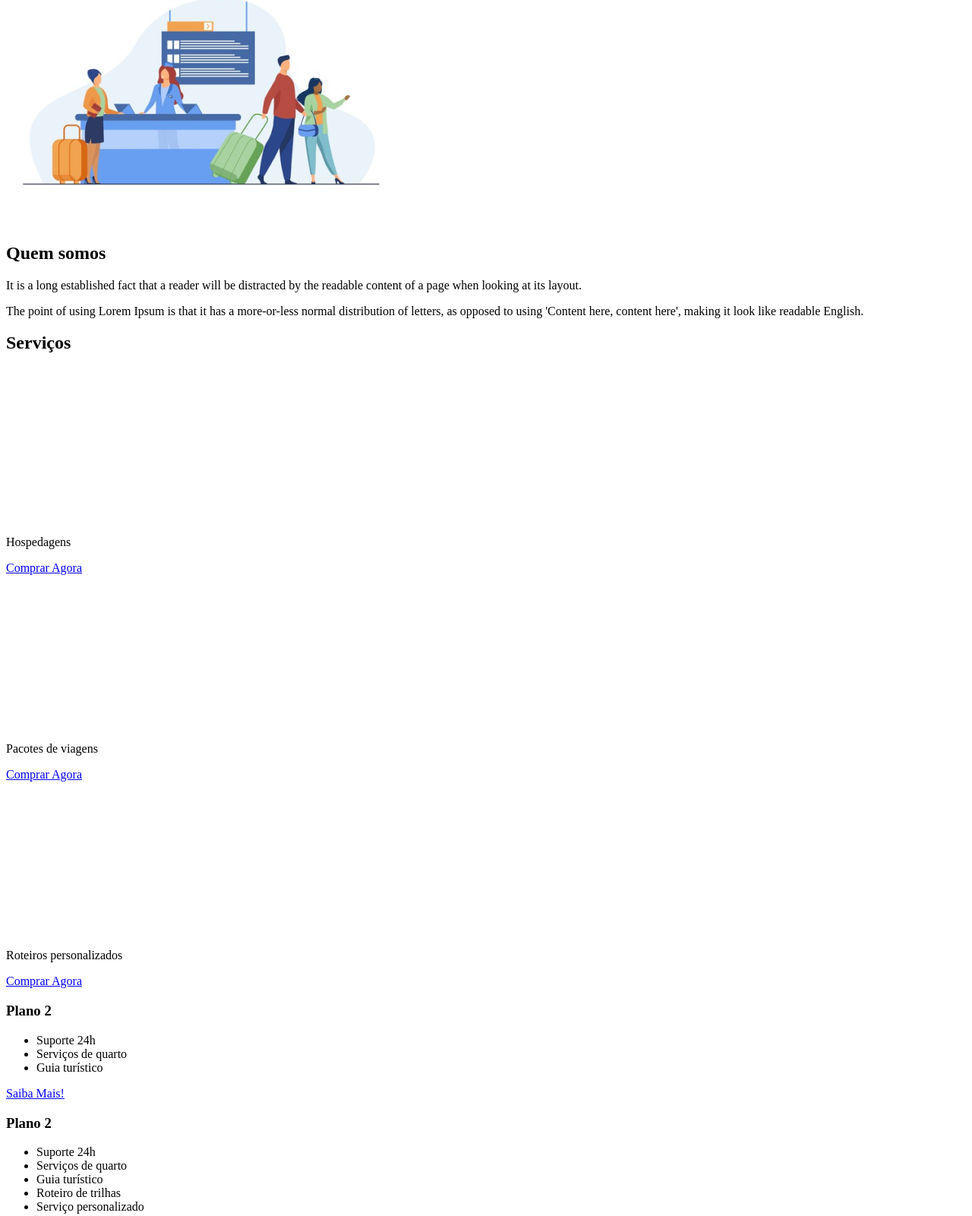
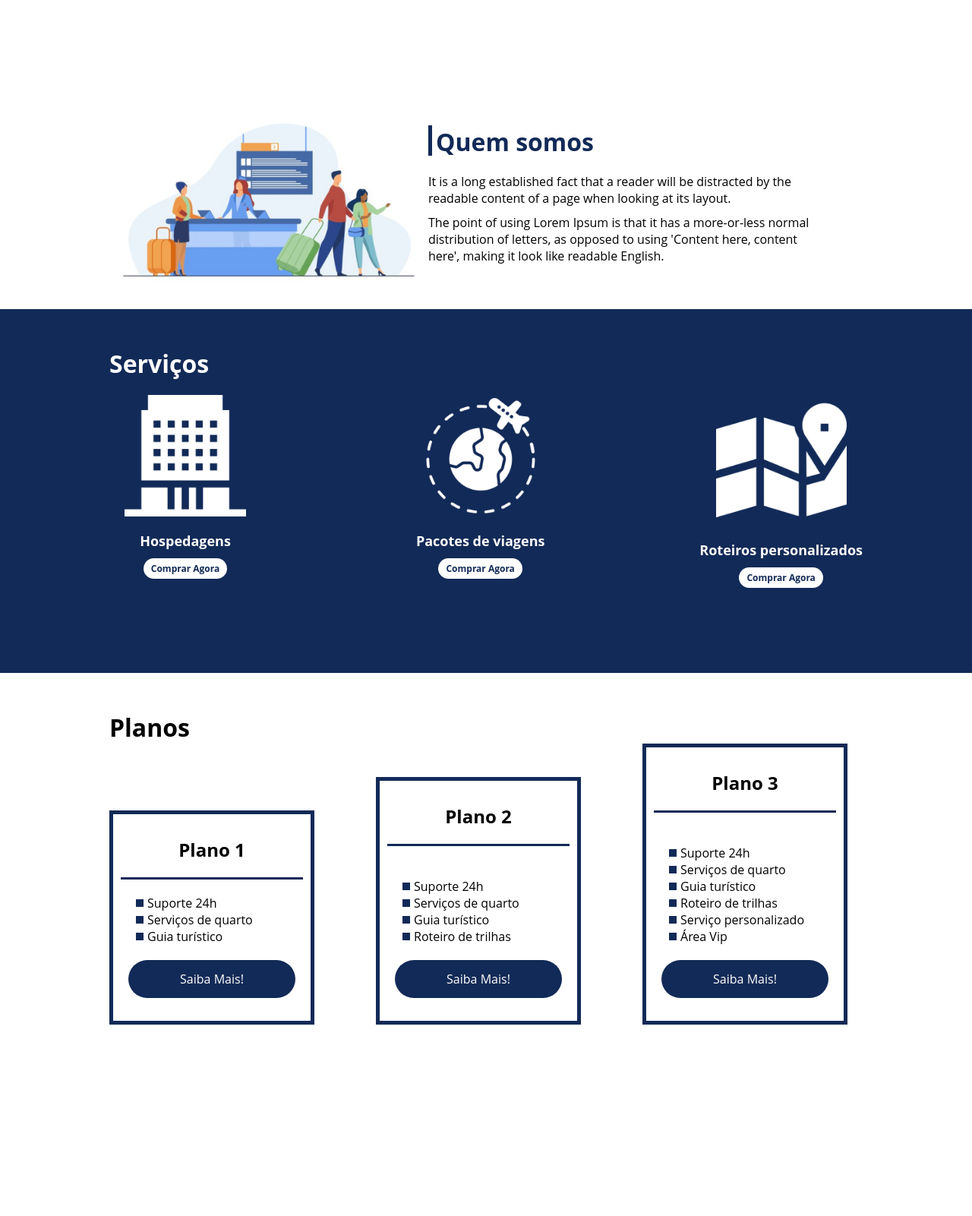
Before and after one commit to caioorleans/flexTurismos-landing_page, a plain HTML site: page index.html in a window 1280 px wide. Shown: the part 784-2385 px from the top of the page at 76% size. Drawn offline with Linux system fonts and the light colour scheme.

Commit message:
Finalizado

```diff
--- a/index.html
+++ b/index.html
@@ -1,26 +1,30 @@
 <!DOCTYPE html>
 <html lang="pt-br">
+
 <head>
     <meta charset="UTF-8">
     <meta name="viewport" content="width=device-width, initial-scale=1.0">
     <title>Flex Turismos</title>
     <link rel="stylesheet" href="./style.css">
 </head>
+
 <body>
     <header>
-        <h1>FlexTurismos</h1>
-        <ul>
+        <div class="flex-container menu">
+            <div><h1>FlexTurismos</h1></div>
+            <ul class="list-items">
                 <li><a href="#quem-somos">Quem Somos</a></li>
                 <li><a href="#servicos">Serviços</a></li>
                 <li><a href="#planos">Planos</a></li>
             </ul>
+        </div>
     </header>
 
-    <div>
-        <div>
+    <div class="flex-container apresentacao">
+        <div class="texto-apresentacao">
             <h1>Flex <br>Turismos</h1>
             <p>O melhor serviço para você!</p>
-            <a href="">Saiba Mais!</a>
+            <a href="" class="btn">Saiba Mais!</a>
         </div>
 
         <div>
@@ -28,37 +32,40 @@
         </div>
     </div>
 
+    <div class="flex-container" id="quem-somos">
         <div>
+            <h2>Quem somos</h2>
+            <p>It is a long established fact that a reader will be distracted by the readable content of a page when
+                looking at its layout. </p>
+            <p>The point of using Lorem Ipsum is that it has a more-or-less normal distribution of letters, as opposed
+                to using 'Content here, content here', making it look like readable English.</p>
+        </div>
+
         <div>
             <img src="./images/1-quem-somos.png" alt="balcão de atendimento">
         </div>
-
-        <div>
-            <h2>Quem somos</h2>
-            <p>It is a long established fact that a reader will be distracted by the readable content of a page when looking at its layout. </p>
-            <p>The point of using Lorem Ipsum is that it has a more-or-less normal distribution of letters, as opposed to using 'Content here, content here', making it look like readable English.</p>
-        </div>
     </div>
 
-    <div>
+    <div class="container-externo">
+        <div class="flex-container" id="servicos">
             <div>
                 <h2>Serviços</h2>
             </div>
 
-        <div>
-            <div>
+            <div class="list-servicos">
+                <div class="item-servico">
                     <div><img src="./images/icon-2.png" alt="hospedagens"></div>
                     <p>Hospedagens</p>
                     <a href="#">Comprar Agora</a>
                 </div>
 
-            <div>
+                <div class="item-servico">
                     <div><img src="./images/icon-1.png" alt="pacote de viagens"></div>
                     <p>Pacotes de viagens</p>
                     <a href="#">Comprar Agora</a>
                 </div>
 
-            <div>
+                <div class="item-servico">
                     <div><img src="./images/icon-3.png" alt="roteiros personalizados"></div>
                     <p>Roteiros personalizados</p>
                     <a href="#">Comprar Agora</a>
@@ -66,33 +73,40 @@
 
             </div>
         </div>
+    </div>
 
+    <div class="flex-container" id="planos">
         <div>
-
-        <div>
-            <h3>Plano 2</h3>
+            <h2>
+                Planos
+            </h2>
+        </div>
+        <div class="list-planos">
+            <div class="item-plano">
+                <h3>Plano 1</h3>
                 <ul>
                     <li>Suporte 24h</li>
                     <li>Serviços de quarto</li>
                     <li>Guia turístico</li>
                 </ul>
-            <a href="#">Saiba Mais!</a>
+                <a href="#" class="btn">Saiba Mais!</a>
             </div>
 
-        <div>
+            <div class="item-plano">
                 <h3>Plano 2</h3>
+                <br>
                 <ul>
                     <li>Suporte 24h</li>
                     <li>Serviços de quarto</li>
                     <li>Guia turístico</li>
                     <li>Roteiro de trilhas</li>
-                <li>Serviço personalizado</li>
                 </ul>
-            <a href="#">Saiba Mais!</a>
+                <a href="#" class="btn">Saiba Mais!</a>
             </div>
 
-        <div>
+            <div class="item-plano">
                 <h3>Plano 3</h3>
+                <br>
                 <ul>
                     <li>Suporte 24h</li>
                     <li>Serviços de quarto</li>
@@ -101,13 +115,17 @@
                     <li>Serviço personalizado</li>
                     <li>Área Vip</li>
                 </ul>
-            <a href="#">Saiba Mais!</a>
+                <a href="#" class="btn">Saiba Mais!</a>
+            </div>
         </div>
     </div>
 
     <footer>
+        <div class="flex-container footer">
             <p>&copy; 2021 CSS Flexbox</p>
-        <p>Desenvolvido por: Seu nome aqui dev</p>
+            <p>Desenvolvido por: Caio Orleans</p>
+        </div>
     </footer>
 </body>
+
 </html>
--- a/style.css
+++ b/style.css
@@ -0,0 +1,292 @@
+*{
+    margin:0;
+    padding: 0;
+    font-family: 'Open Sans', sans-serif;
+}
+
+ul{
+    list-style:none;
+    margin: 0;
+    padding:0;
+}
+
+ul li a{
+    text-decoration:none;
+}
+
+div img{
+    display:block;
+    width: 100%;
+}
+
+.flex-container{
+    display:flex;
+    max-width: 992px;
+    margin: auto;
+    width: 100%;
+    min-width: 320px;
+}
+
+header{
+    background-color: #122A57;
+    height: 100px;
+    display: flex;
+    align-items:center;
+    color: #fff;
+}
+
+header .list-items{
+    display:flex;
+    width: 100%;
+    max-width: 260px;
+    justify-content: space-between;
+    align-items: center;
+}
+
+.list-items li a{
+    color: #fff;
+}
+
+header .menu{
+    justify-content:space-between;
+}
+
+.apresentacao{
+    height: 100vh;
+    align-items:center;
+    justify-content: space-between;
+}
+
+.apresentacao .texto-apresentacao{
+    min-height: 200px;
+}
+
+.texto-apresentacao h1{
+    color: #122A57;
+    font-size: 48px;
+    margin: 10px;
+}
+
+.btn {
+    background-color: #122A57;
+    color:#fff;
+    text-align: center;
+    border-radius: 30px;
+    width: 220px;
+    display:block;
+    text-decoration: none;
+    height: 50px;
+    line-height: 50px;
+    margin-top: 10px;
+    margin-bottom: 10px;
+}
+
+#quem-somos{
+    flex-direction: row-reverse;
+    align-items:center;
+    justify-content: space-between;
+}
+
+#quem-somos h2{
+    font-size: 32px;
+    color:#122A57;
+    display:flex;
+    margin-bottom: 20px;
+}
+
+#quem-somos h2::before{
+    content:"";
+    height:40px;
+    width:5px;
+    margin-right: 5px;
+    background-color: #122A57;
+    position:relative;
+}
+
+#quem-somos p{
+    margin-bottom: 10px;
+    width: 90%;
+}
+
+#quem-somos img{
+    min-width: 420px;
+}
+
+.container-externo{
+    background-color: #122A57;
+    width:100%;
+}
+
+#servicos{
+    flex-direction: column;
+    padding: 50px 0 100px 0;
+}
+
+#servicos h2{
+    color:#fff;
+    font-size: 32px;
+    margin-bottom: 20px;
+}
+
+.list-servicos{
+    display:flex;
+    justify-content:space-between;
+}
+
+.list-servicos .item-servico{
+    text-align: center;
+}
+
+.item-servico a{
+    width:120px;
+    background-color: #fff;
+    border-radius: 30px;
+    height: 50px;
+    text-align: center;
+    margin-top:20px;
+    line-height: 50px;
+    padding:5px 10px;
+    color:#122A57;
+    font-size: 12px;
+    text-decoration: none;
+    font-weight: 700;
+}
+
+.item-servico p {
+    font-weight: 700;
+    font-size: 18px;
+    color:#fff;
+    margin-top: 20px;
+}
+
+.item-servico img{
+    width:80%;
+    margin:auto;
+}
+
+#planos{
+    flex-direction:column;
+    height: 100vh;
+    padding-top: 50px;
+}
+
+#planos h2{
+    font-size: 32px;
+
+}
+
+.list-planos{
+    display:flex;
+    align-items: flex-end;
+    justify-content: space-between;
+}
+
+.item-plano{
+    flex:1;
+    border: 5px solid #122A57;
+    margin-right: 20px;
+    padding: 10px;
+    max-width: 240px;
+}
+
+.item-plano .btn{
+    margin:auto;
+    margin-bottom: 20px;
+}
+
+.item-plano h3{
+    font-size: 24px;
+    display: flex;
+    flex-direction: column;
+    text-align: center;
+    margin-top: 20px;
+}
+
+.item-plano h3::after{
+    content: "";
+    background-color: #122A57;
+    width: 100%;
+    height: 3px;
+    margin-top: 20px;
+    margin-bottom: 10px;
+}
+
+.item-plano ul{
+    padding: 10px 20px;
+    display:flex;
+    flex-direction: column;
+    margin-bottom: 10px;
+}
+
+.item-plano ul li{
+    display: flex;
+    flex-wrap: nowrap;
+    align-items: center;
+}
+
+.item-plano ul li::before{
+    content:"";
+    width: 10px;
+    height: 10px;
+    background-color: #122A57;
+    margin-right: 5px;
+}
+
+footer{
+    background-color: #122A57;
+    height: 70px;
+    display:flex;
+    align-items: center;
+}
+
+footer .footer{
+    justify-content: space-between;
+    color:#fff;
+}
+
+/*mobile*/
+
+@media(max-width: 992px){
+    .flex-container{
+        flex-direction: column;
+    }
+
+    .apresentacao{
+        flex-direction: column-reverse;
+    }
+
+    .apresentacao .texto-apresentacao{
+        width: 100%;
+    }
+
+    #quem-somos{
+        flex-direction: column-reverse;
+    }
+
+    #quem-somos img{
+        min-width: 320px;
+        margin:auto;
+    }
+
+    .list-servicos{
+        flex-direction: column;
+    }
+
+    .item-servico img{
+        width:50%;
+        margin:auto;
+    }
+
+    .list-planos{
+        flex-direction: column;
+        align-items: flex-start;
+        margin-bottom: 20px;
+    }
+
+    .list-planos .item-plano{
+        max-width: 90%;
+        margin:auto;
+        width: 100%;
+        margin-bottom: 20px;
+    }
+}
```
Lines whose indentation alone changed are shown as unchanged.
